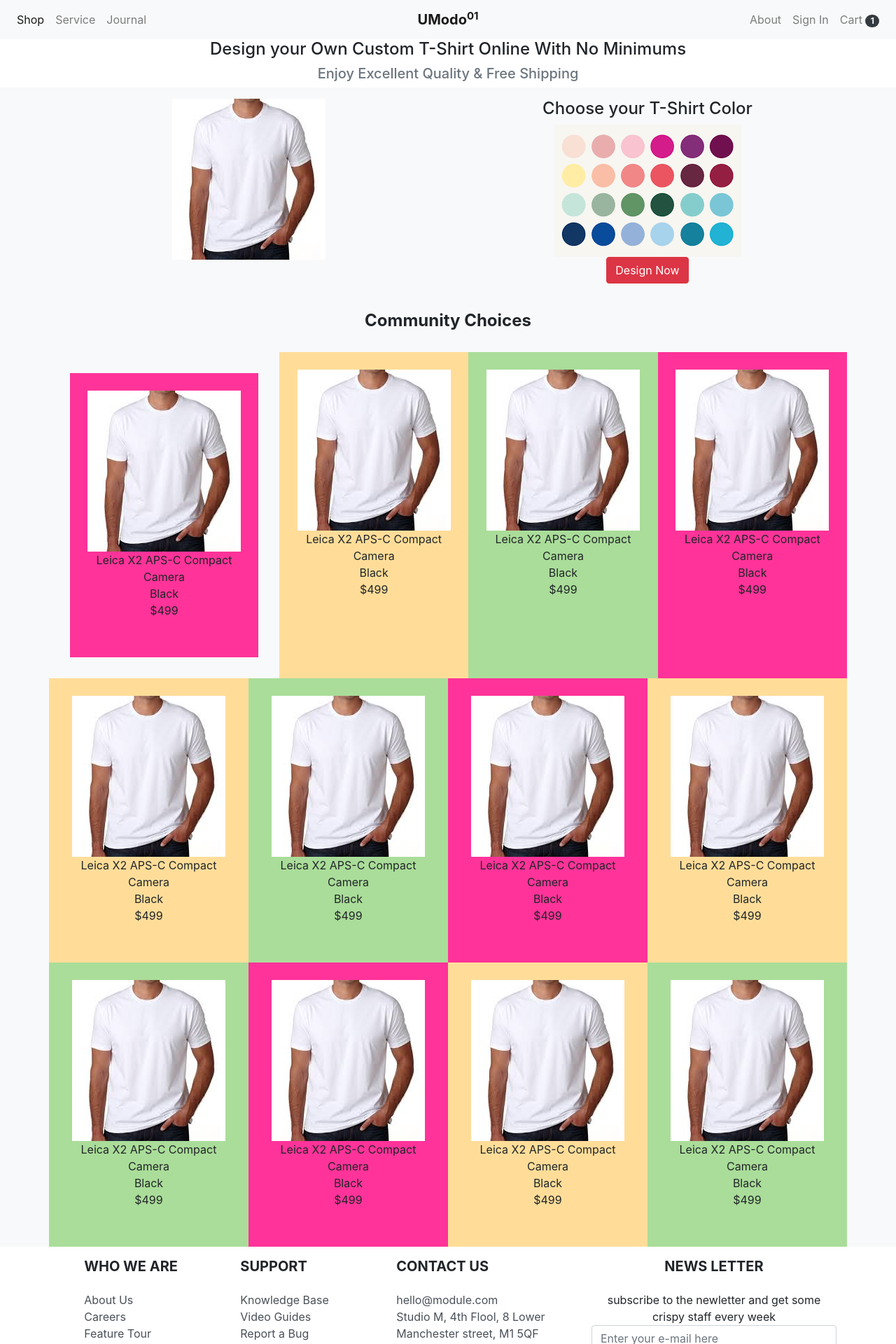
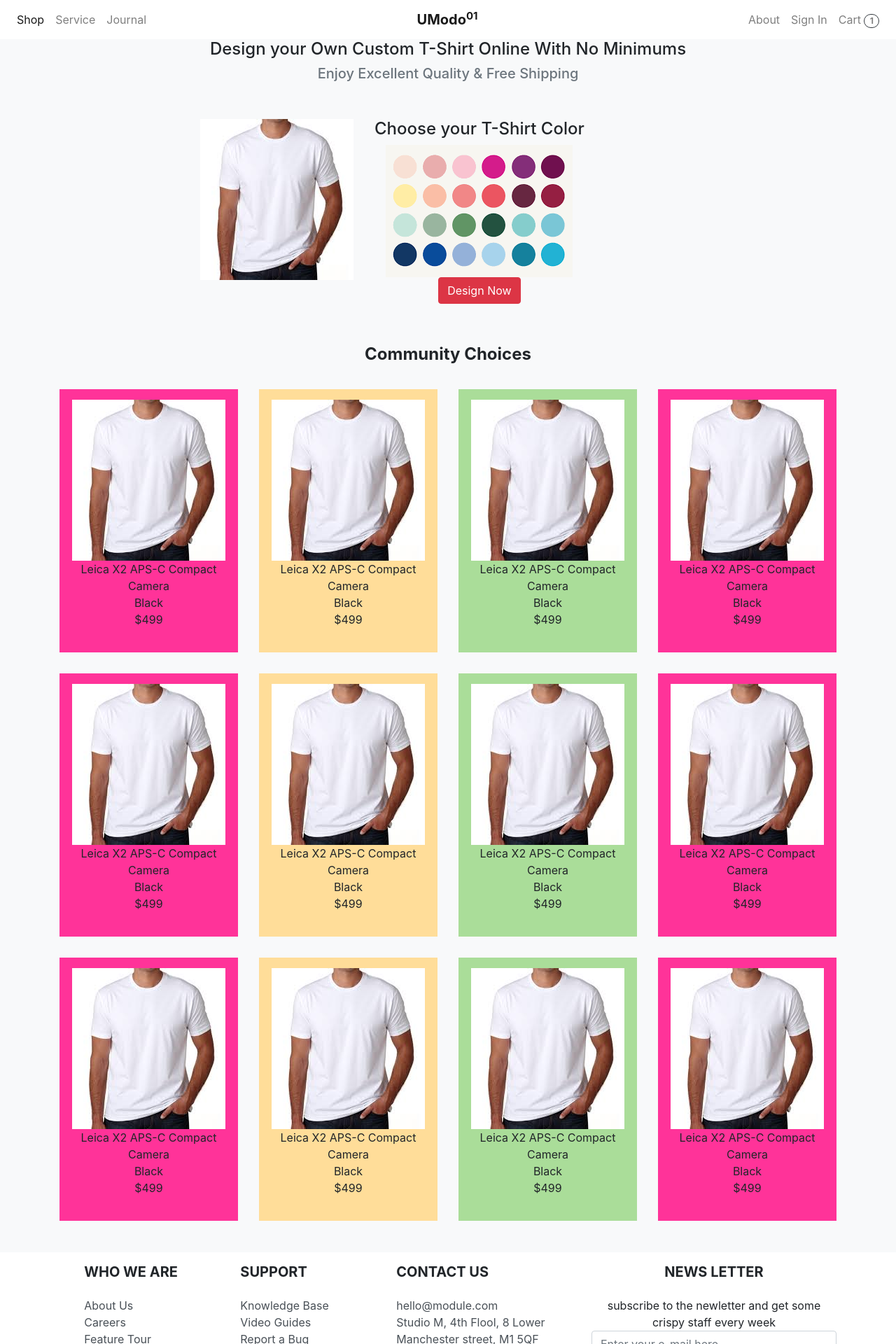
Before and after one commit to ayaHnai/features, a React (Create React App) app: page / in a window 1280 px wide. Shown: the top 1920 px of the page at 70% size. Built offline with nearby package versions, Linux system fonts and the light colour scheme.

Commit message:
imporving the quality of the website

```diff
--- a/src/App.js
+++ b/src/App.js
@@ -13,8 +13,11 @@
   return (
     <div className="App">
       <Header/>
+      <div class="bg-light">
       <Title/>
       <BodySection/>
+      </div>
+
       <BottomSection/>
       <Footer/>
     </div>
--- a/src/components/Body/BodySection.js
+++ b/src/components/Body/BodySection.js
@@ -7,7 +7,7 @@
         };
 
     return (
-        <div  class="bg-light">
+        <div    style={bodyStyle} class="bg-light">
             <DesignComponent />
             <ChoicesComponent />
         </div>
--- a/src/components/Body/SectionOne/DesignComponent.js
+++ b/src/components/Body/SectionOne/DesignComponent.js
@@ -4,19 +4,38 @@
 import right from '../../../images/right.png';
 
 export default function () {
+const designSection ={
+    marginLeft: 'auto',
+    padding:'30px',
+    width: '60%'
+
+
+
+}
+const leftDesign ={
+
+    padding:'15px'
+}
+const rightDesign ={
+
+    padding:'15px'
+
+}
     return (
         <div>
 
-            <div class="container px-lg-5">
-                <div class="row mx-lg-n5">
+            <div class="container" style={designSection}>
+                <div class="row  " >
 
-                    <div class="col py-3 px-lg-5  bg-light">
+                    <div  style={leftDesign}>
 
                         <img src={left} alt="left" />
                     </div>
-                    <div class="col py-3 px-lg-5  bg-light">
+                    <div  style={rightDesign}>
                         <DesignTilte />
+                        <div>
                         <img src={right} alt="right" />
+                        </div>
                         <div>
                             <button type="button" class="btn btn-danger">Design Now</button>
                         </div>
--- a/src/components/Body/SectionTwo/ChoicesComponent.js
+++ b/src/components/Body/SectionTwo/ChoicesComponent.js
@@ -3,23 +3,25 @@
 import left from '../../../images/left.jpg';
 export default function () {
     const communityChoicesStyles = {
+        paddingBottom:"30px"
+
 
     }
     const externalCard={
-        padding :'30px'
+        padding :'15px'
     }
     const card = {
         background: '#FF3399',
-        padding: '25px 25px 55px 25px'
+        padding: '15px 15px 35px 15px'
     }
     const card2 = {
         background: '#FFdd99',
-        padding: '25px 25px 55px 25px'
-    }
+        padding: '15px 15px 35px 15px'
+        }
 
     const card3 = {
         background: '#aadd99',
-        padding: '25px 25px 55px 25px'
+        padding: '15px 15px 35px 15px'
     }
 
 
@@ -38,100 +40,122 @@
                             </div>
                         </div>
                     </div>
-                    <div class="col" style={card2}>
+                    <div class="col"  style ={externalCard}>
+                        <div style={card2}>
                         <img src={left} alt="left" />
                         <div>
                             <div id="description">Leica X2 APS-C Compact Camera</div>
                             <div id="color">Black</div>
                             <div id="price">$499</div>
                         </div>
+                        </div>
                     </div>
-                    <div class="col" style={card3}>
+                    <div class="col"  style ={externalCard}>
+                        <div style={card3}>
                         <img src={left} alt="left" />
                         <div>
                             <div id="description">Leica X2 APS-C Compact Camera</div>
                             <div id="color">Black</div>
                             <div id="price">$499</div>
                         </div>
+                        </div>
                     </div>
-                    <div class="col" style={card}>
+                    <div class="col"  style ={externalCard}>
+                        <div style={card}>
                         <img src={left} alt="left" />
                         <div>
                             <div id="description">Leica X2 APS-C Compact Camera</div>
                             <div id="color">Black</div>
                             <div id="price">$499</div>
                         </div>
+                        </div>
                     </div>
                 </div>
                 <div class="row">
-                    <div class="col" style={card2}>
+                <div class="col"  style ={externalCard}>
+                        <div style={card}>
+                            <img src={left} alt="left" />
+                            <div>
+                                <div id="description">Leica X2 APS-C Compact Camera</div>
+                                <div id="color">Black</div>
+                                <div id="price">$499</div>
+                            </div>
+                        </div>
+                    </div>
+                    <div class="col"  style ={externalCard}>
+                        <div style={card2}>
                         <img src={left} alt="left" />
                         <div>
                             <div id="description">Leica X2 APS-C Compact Camera</div>
                             <div id="color">Black</div>
                             <div id="price">$499</div>
                         </div>
+                        </div>
                     </div>
-                    <div class="col" style={card3}>
+                    <div class="col"  style ={externalCard}>
+                        <div style={card3}>
                         <img src={left} alt="left" />
                         <div>
                             <div id="description">Leica X2 APS-C Compact Camera</div>
                             <div id="color">Black</div>
                             <div id="price">$499</div>
                         </div>
+                        </div>
                     </div>
-                    <div class="col" style={card}>
+                    <div class="col"  style ={externalCard}>
+                        <div style={card}>
                         <img src={left} alt="left" />
                         <div>
                             <div id="description">Leica X2 APS-C Compact Camera</div>
                             <div id="color">Black</div>
                             <div id="price">$499</div>
                         </div>
+                        </div>
                     </div>
-                    <div class="col" style={card2}>
+                </div>
+                <div class="row">
+                <div class="col"  style ={externalCard}>
+                        <div style={card}>
+                            <img src={left} alt="left" />
+                            <div>
+                                <div id="description">Leica X2 APS-C Compact Camera</div>
+                                <div id="color">Black</div>
+                                <div id="price">$499</div>
+                            </div>
+                        </div>
+                    </div>
+                    <div class="col"  style ={externalCard}>
+                        <div style={card2}>
                         <img src={left} alt="left" />
                         <div>
                             <div id="description">Leica X2 APS-C Compact Camera</div>
                             <div id="color">Black</div>
                             <div id="price">$499</div>
                         </div>
+                        </div>
                     </div>
-                </div>
-                <div class="row">
-                    <div class="col" style={card3}>
+                    <div class="col"  style ={externalCard}>
+                        <div style={card3}>
                         <img src={left} alt="left" />
                         <div>
                             <div id="description">Leica X2 APS-C Compact Camera</div>
                             <div id="color">Black</div>
                             <div id="price">$499</div>
                         </div>
+                        </div>
                     </div>
-                    <div class="col" style={card}>
+                    <div class="col"  style ={externalCard}>
+                        <div style={card}>
                         <img src={left} alt="left" />
                         <div>
                             <div id="description">Leica X2 APS-C Compact Camera</div>
                             <div id="color">Black</div>
                             <div id="price">$499</div>
                         </div>
-                    </div>
-                    <div class="col" style={card2}>
-                        <img src={left} alt="left" />
-                        <div>
-                            <div id="description">Leica X2 APS-C Compact Camera</div>
-                            <div id="color">Black</div>
-                            <div id="price">$499</div>
-                        </div>
-                    </div>
-                    <div class="col" style={card3}>
-                        <img src={left} alt="left" />
-                        <div>
-                            <div id="description">Leica X2 APS-C Compact Camera</div>
-                            <div id="color">Black</div>
-                            <div id="price">$499</div>
                         </div>
                     </div>
                 </div>
-            </div>
+                </div>
         </div>
     )
 }
--- a/src/components/Body/SectionTwo/ChoicesComponetTitle.js
+++ b/src/components/Body/SectionTwo/ChoicesComponetTitle.js
@@ -3,7 +3,7 @@
 
 
     const communityChoicesTitleStyle = {
-        padding: '23px'
+        padding: '13px'
 
     }
     return (
--- a/src/components/Layout/Header.js
+++ b/src/components/Layout/Header.js
@@ -1,7 +1,7 @@
 import React from 'react'
 export default function () {
   return (
-    <nav class="navbar navbar-expand-lg navbar-light bg-light">
+    <nav class="navbar navbar-expand-md navbar-light bg-white sticky-top">
 
       <button class="navbar-toggler" type="button" data-toggle="collapse" data-target="#navbarNav" aria-controls="navbarNav" aria-expanded="false" aria-label="Toggle navigation">
         <span class="navbar-toggler-icon"></span>
@@ -9,7 +9,7 @@
       <div class="collapse navbar-collapse" id="navbarNav">
         <ul class="navbar-nav ">
           <li class="nav-item active">
-            <a class="nav-link " href="#">Shop <span class="sr-only">(current)</span></a>
+            <a class="nav-link " href="#">Shop <span class="sr-only"></span></a>
           </li>
           <li class="nav-item">
             <a class="nav-link" href="#">Service</a>
@@ -29,7 +29,7 @@
             <a class="nav-link" href="#">Sign In </a>
           </li>
           <li class="nav-item">
-            <a class="nav-link" href="#">Cart <span class="badge badge-dark badge-pill">1</span></a>
+            <a class="nav-link" href="#">Cart <span class="badge   border border-dark   bg-white   badge-pill">1</span></a>
           </li>
 
         </ul>
--- a/src/components/Title.js
+++ b/src/components/Title.js
@@ -1,13 +1,18 @@
 import React from 'react'
+
 export default function(){
+const titleStyle = {
 
+}
     const subTitle = {
-      color:'#6c757d'
+      color:'#6c757d',
+      margin:"0px",
+      padding:"0px"
       };
 
 
     return(
-        <div>
+        <div  class="bg-light" style={titleStyle}>
             <div >
             <h4>Design your Own Custom T-Shirt Online With No Minimums</h4>
             </div>
```
